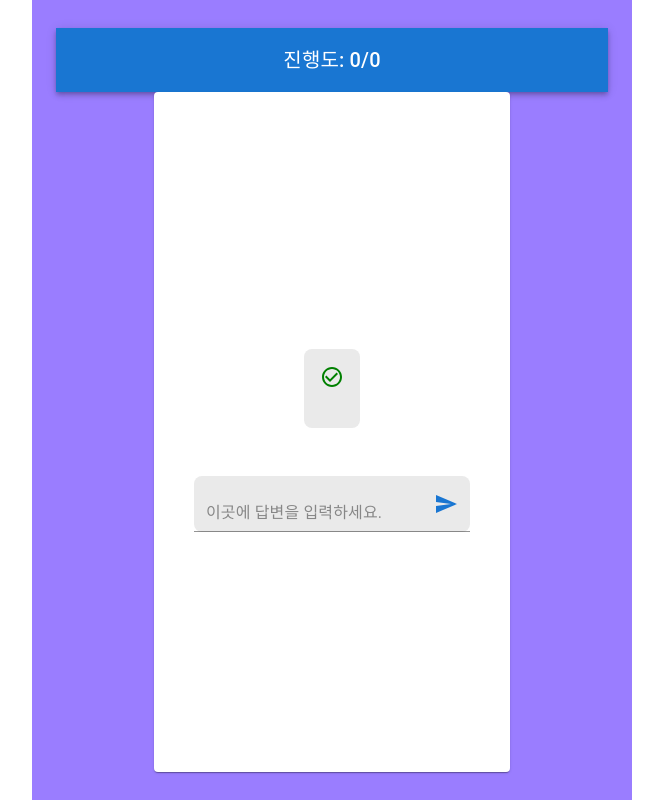
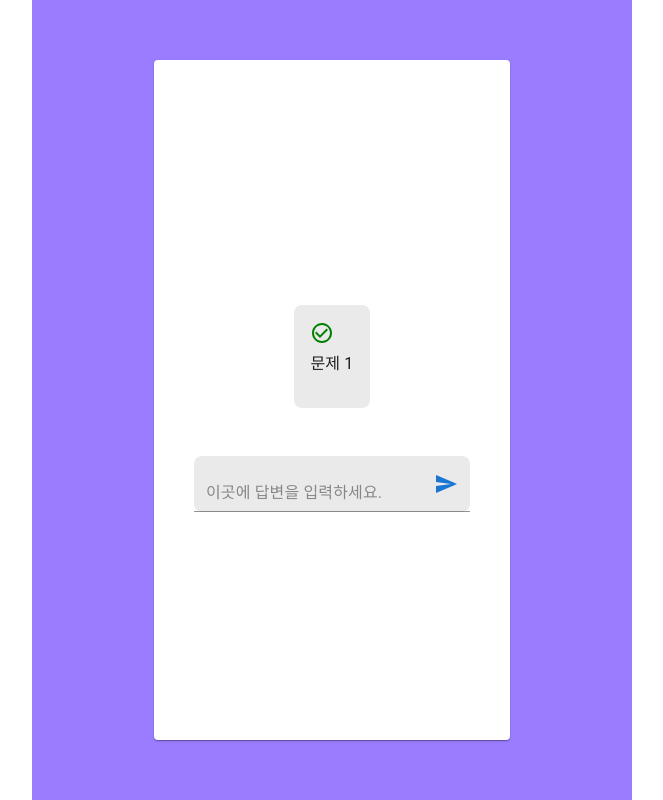
Before and after one commit to ChoiKang-TEAM/bokka-client, a React (Create React App) app: page /question/interview in a window 1280 px wide. Shown: the whole page, without its empty margins (308-971 px from the left). Built offline with nearby package versions, Linux system fonts and the light colour scheme.

Commit message:
* 오류 수정

```diff
--- a/src/components/atoms/buttons/SocialLoginButton.tsx
+++ b/src/components/atoms/buttons/SocialLoginButton.tsx
@@ -1,7 +1,6 @@
 import React, { ReactNode } from 'react'
 import { Button, Stack } from '@mui/material'
 import { AuthProviderType } from 'src/types'
-import authApi from 'src/apis/auth'
 import { DEFAULT_WEB_SITE_NAME } from 'src/constants/datas'
 
 export interface SocialLoginButtonProps {
@@ -15,9 +14,7 @@ const SocialLoginButtons = (props: SocialLoginButtonProps) => {
     const url = `http://localhost:3100/api/auth/login/google?site=${DEFAULT_WEB_SITE_NAME}`
     window.location.replace(url)
   }
-  const checkCookie = async () => {
-    const result = await authApi.checkCookie()
-  }
+
   return (
     <Stack direction="row" spacing={2}>
       <Button
--- a/src/components/molecules/forms/QuestionForm.tsx
+++ b/src/components/molecules/forms/QuestionForm.tsx
@@ -41,7 +41,7 @@ const QuestionForm = (props: QuestionFormChildProps) => {
         <Fade in={true}>
           <CheckCircleOutlineIcon style={{ color: 'green' }} />
         </Fade>
-        <Typography variant="body1"></Typography>
+        <Typography variant="body1">문제 1</Typography>
         <Typography
           variant="body1"
           sx={{ mt: 2, color: 'primary.main' }}
--- a/src/pages/Main.tsx
+++ b/src/pages/Main.tsx
@@ -1,12 +1,4 @@
-import { ThemeProvider } from '@emotion/react'
-import {
-  CssBaseline,
-  Container,
-  FormControl,
-  Button,
-  Box,
-  Typography,
-} from '@mui/material'
+import { FormControl, Button, Box, Typography } from '@mui/material'
 import { useState } from 'react'
 import { useNavigate } from 'react-router-dom'
 import QuestionCountDropdown from 'src/components/atoms/dropdowns/QuestionCountDropdown'
@@ -20,8 +12,9 @@ const Main = () => {
   const navigate = useNavigate()
 
   const handleClickButton = () => {
-    if (!selected) dispatch(openSnackbar('문항 갯수를 선택해주세요.'))
+    if (!selected) return dispatch(openSnackbar('문항 갯수를 선택해주세요.'))
     const questions: number = parseInt(selected)
+
     dispatch(setTotalQuestions(questions))
     navigate('/question/interview')
   }
--- a/src/pages/auth/Login.tsx
+++ b/src/pages/auth/Login.tsx
@@ -5,6 +5,7 @@ const Login = () => {
   const onLogin = (userName: string, password: string) => {
     console.log(userName, password)
   }
+
   return <LoginForm onLogin={onLogin} />
 }
 
--- a/src/pages/question/InterviewQuestion.tsx
+++ b/src/pages/question/InterviewQuestion.tsx
@@ -22,7 +22,7 @@ const InterviewQuestion = () => {
   }
   return (
     <>
-      <ProgressHeader progress={progress} maxProgress={totalQuestions} />
+      {/* <ProgressHeader progress={progress} maxProgress={totalQuestions} /> */}
 
       <Box
         sx={{
```
